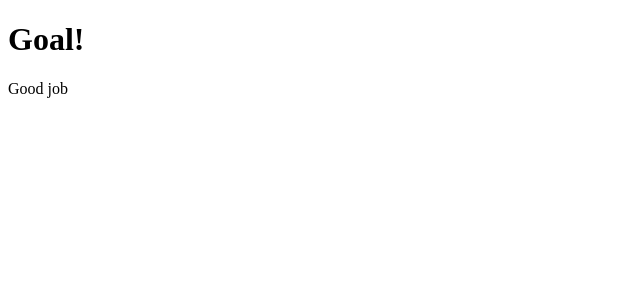
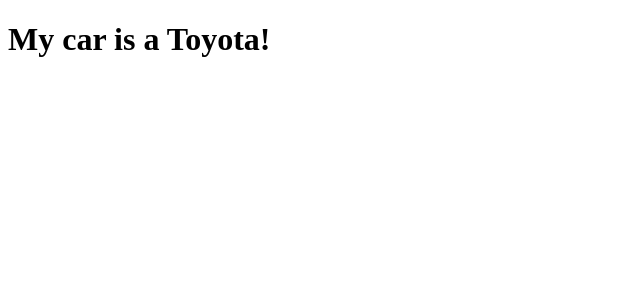
Before and after one commit to faithmumbua2010/react_learning, a React (Vite) app: page / in a window 1280 px wide. Shown: the top 300 px of the page, without its empty margins (0-640 px from the left). Built offline with nearby package versions, Linux system fonts and the light colour scheme.

Commit message:
feat:and operators

```diff
--- a/src/main.jsx
+++ b/src/main.jsx
@@ -24,3 +24,16 @@
 createRoot(document.getElementById('root')).render(
   <Goal isGoal={true} />
 );
+
+//Logical && Operator
+function Car(props){
+    return(
+        <>
+        {props.brand && <h1>My car is a {props.brand}!</h1>}
+        </>
+    )
+}
+
+createRoot(document.getElementById('root')).render(
+    <Car brand="Toyota"/>
+);
```
Also changed, not shown: react-Conditional-rendering.js (+12 -0 lines).
